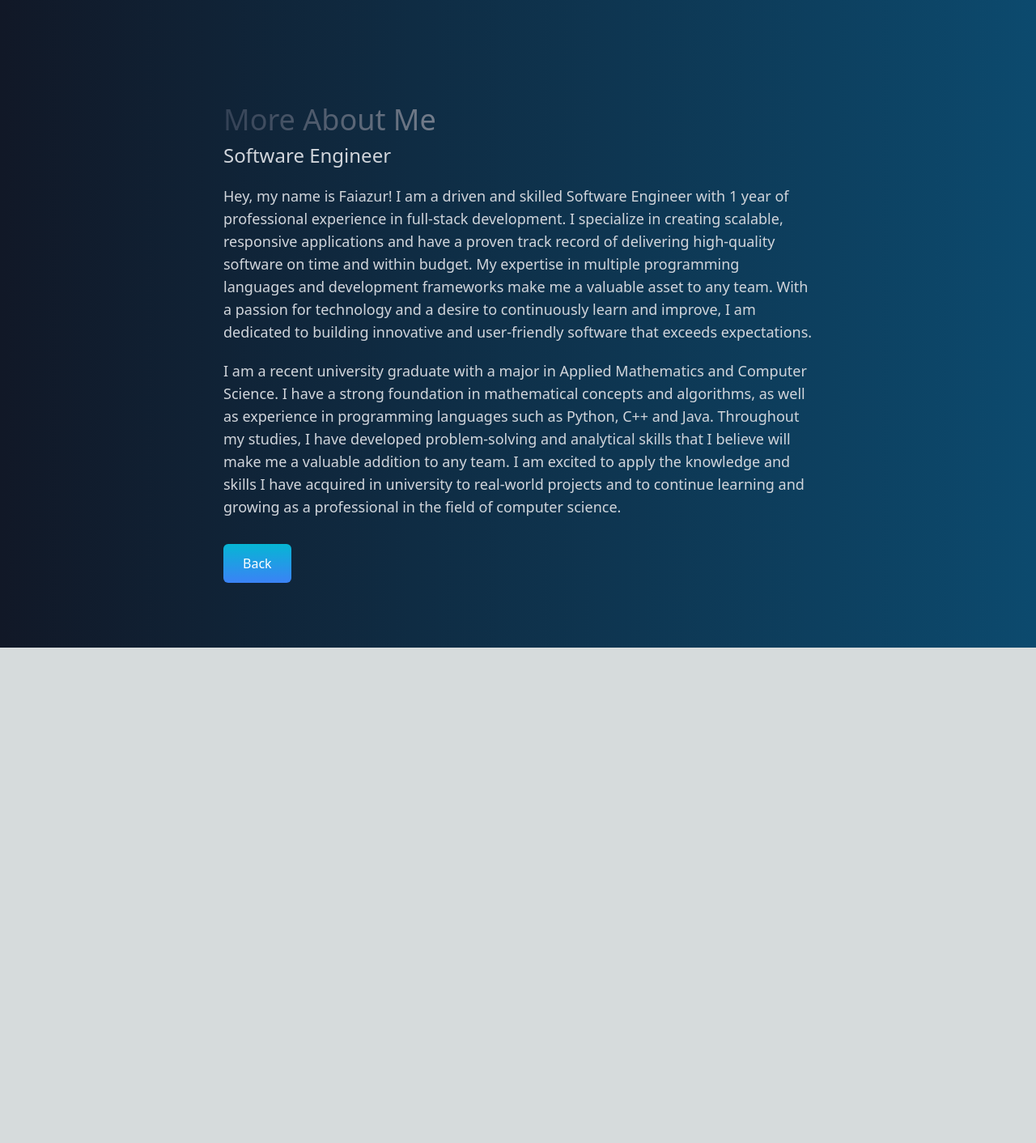
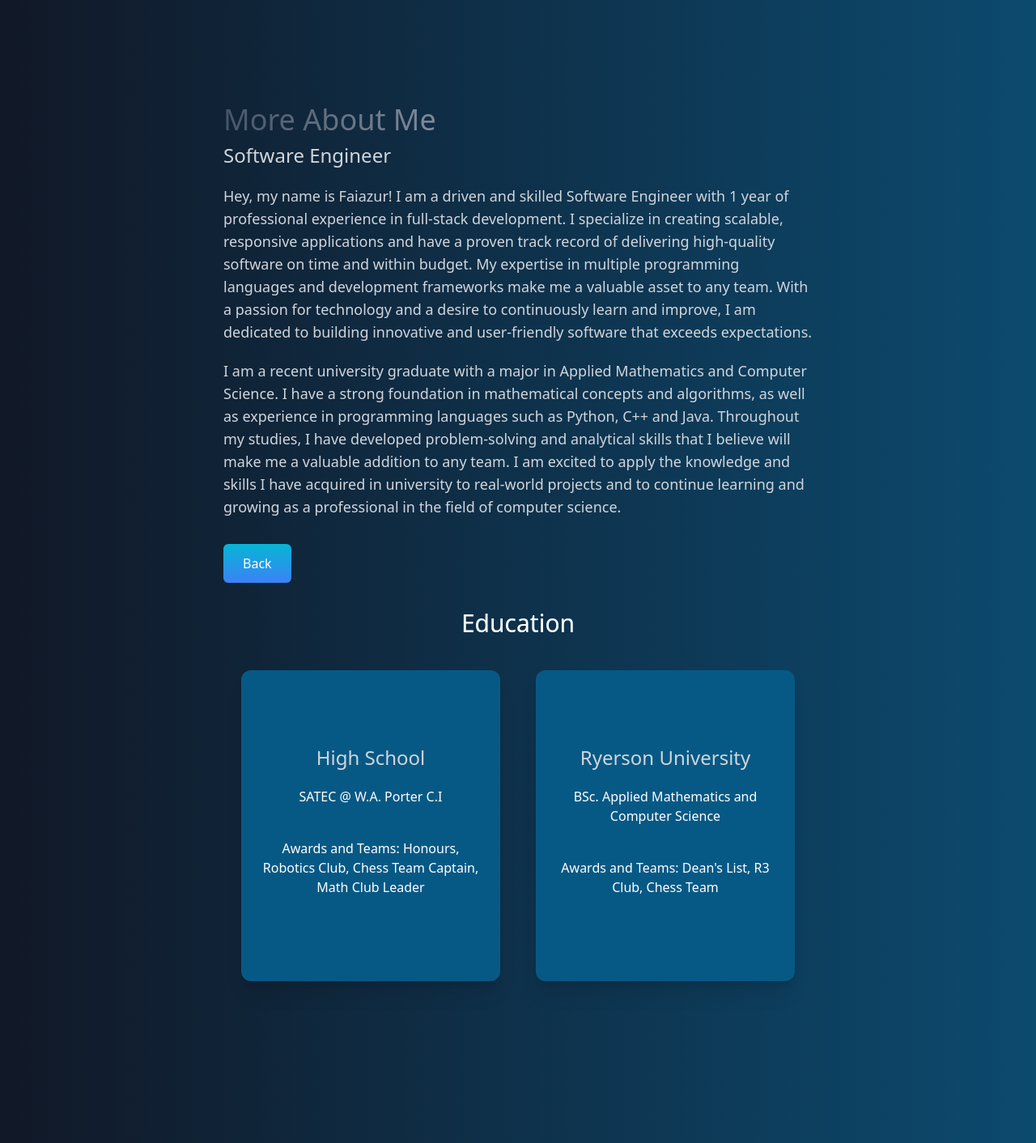
Before and after one commit to Siam63/portfolio-web-app, a Next.js app: page /AboutMePage in a window 1280 px wide. Shown: the whole page at 81% size. Before the commit the page ends 800 px from the top, so only its background shows below. Built offline with nearby package versions, Linux system fonts and the light colour scheme.

Commit message:
small changes

```diff
--- a/pages/AboutMePage.js
+++ b/pages/AboutMePage.js
@@ -1,13 +1,11 @@
 import React from 'react'
-import selfie from '../public/cartoon-img.jpeg';
-import Image from 'next/image';
 
 function AboutMePage() {
     return (
-        <div className="w-full h-screen bg-gradient-to-r from-gray-900 to-sky-900 p-4 text-white bg-white">
+        <div className="w-full h-full bg-gradient-to-r from-gray-900 to-sky-900 p-4 text-white bg-white">
             <div className="md:flex-row md:text-left text-center flex flex-col md:justify-evenly justify-center">
                 <div className="px-5 lg:max-w-3xl md:max-w-xl md:mt-28 flex flex-col">
-                    <h1 className="text-4xl bg-gradient-to-r from-slate-700 to-gray-200 bg-clip-text text-transparent">More About Me</h1>
+                    <h1 className="text-4xl bg-gradient-to-r from-slate-600 to-gray-200 bg-clip-text text-transparent">More About Me</h1>
                     <p className="mt-2 text-2xl text-gray-300">Software Engineer</p>
 
                     <p className="mt-5 text-lg text-gray-300">
@@ -31,6 +29,24 @@ function AboutMePage() {
                             <a href="/" className="text-white bg-gradient-to-b from-cyan-500 to-blue-500 px-6 py-3 my-8 mx-auto flex items-center rounded-md hover:scale-110 duration-300">Back</a>
                         </div>
                     </div>
+
+                    <div className="flex md:justify-left justify-center">
+                        <h1 className="text-white text-3xl bg-gradient-to-b from-cyan-800 to-blue-300 bg-clip-text text-transparent font-medium">Education</h1>
+                    </div>
+
+                    <div className="flex md:flex-row flex-col justify-between pb-36">
+                        <div className="flex flex-col justify-center transform transition-all hover:scale-110 relative mx-auto w-80 h-96 bg-sky-800 text-center shadow-xl p-5 rounded-xl my-10">
+                            <h1 className="text-2xl pt-2 text-gray-300">High School</h1>
+                            <p className="py-5">SATEC @ W.A. Porter C.I</p>
+                            <p className="py-5">Awards and Teams: Honours, Robotics Club, Chess Team Captain, Math Club Leader</p>
+                        </div>
+
+                        <div className="flex flex-col justify-center transform transition-all hover:scale-110 relative mx-auto w-80 h-96 bg-sky-800 text-center shadow-xl p-5 rounded-xl my-10">
+                            <h1 className="text-2xl pt-2 text-gray-300">Ryerson University</h1>
+                            <p className="py-5">BSc. Applied Mathematics and Computer Science</p>
+                            <p className="py-5">Awards and Teams: Dean's List, R3 Club, Chess Team</p>
+                        </div>
+                    </div>
                 </div>
             </div>
         </div>
--- a/pages/Experience.js
+++ b/pages/Experience.js
@@ -92,7 +92,7 @@ const Experience = () => {
     ]
 
     return (
-        <div name="experience" className="mt-[-100px] mb-[-20px] dark:bg-gradient-to-tr dark:from-gray-900 dark:to-teal-900 w-full h-full rounded-3xl shadow-md dark:shadow-sky-600 shadow-gray-700">
+        <div name="experience" className="mt-[-100px] mb-[-20px] dark:bg-gradient-to-tr dark:from-gray-900 dark:to-sky-800 w-full h-full rounded-3xl shadow-md dark:shadow-sky-600 shadow-gray-700">
             <div className="max-w-screen-lg mx-auto p-4 flex flex-col justify-center w-full h-full dark:text-white text-black">
                 <div>
                     <p className="text-4xl font-bold border-b-2 border-gray-500 p-2 inline">Experience</p>
--- a/pages/PreviousProjects.js
+++ b/pages/PreviousProjects.js
@@ -16,7 +16,7 @@ import iosPic3 from "../public/ios_app_pic_3.png";
 function PreviousProjects() {
     return (
         <div>
-            <h1 className="text-center text-2xl mt-2 dark:text-gray-200">Portfolio - Previous Projects</h1>
+          <h1 className="text-center text-2xl mt-2 dark:text-gray-200">Portfolio - Previous Projects</h1>
 
           <div className="lg:flex gap-5 justify-center">
             <div className="text-center shadow-lg p-10 rounded-xl my-10 dark:bg-white">
```
